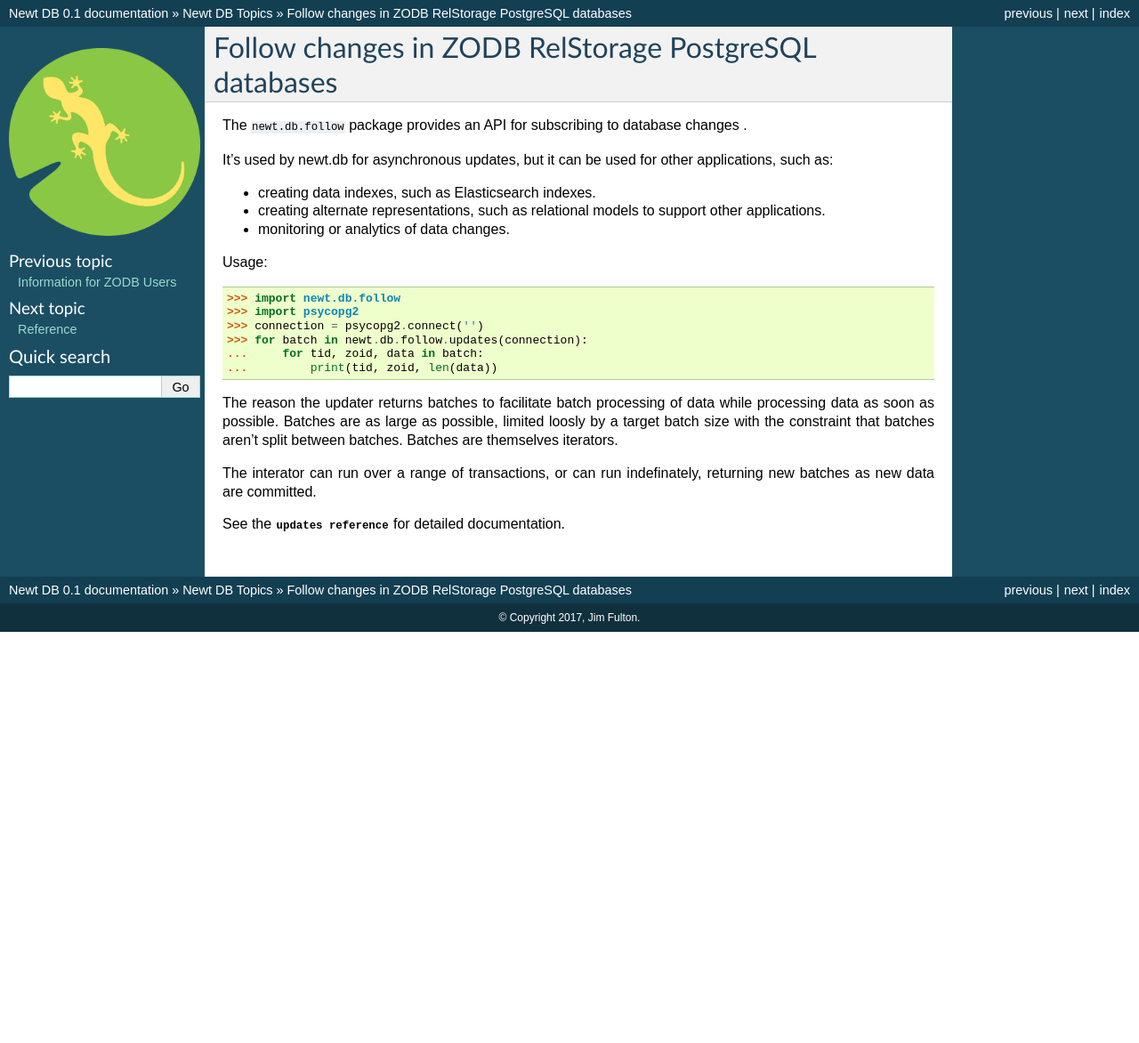
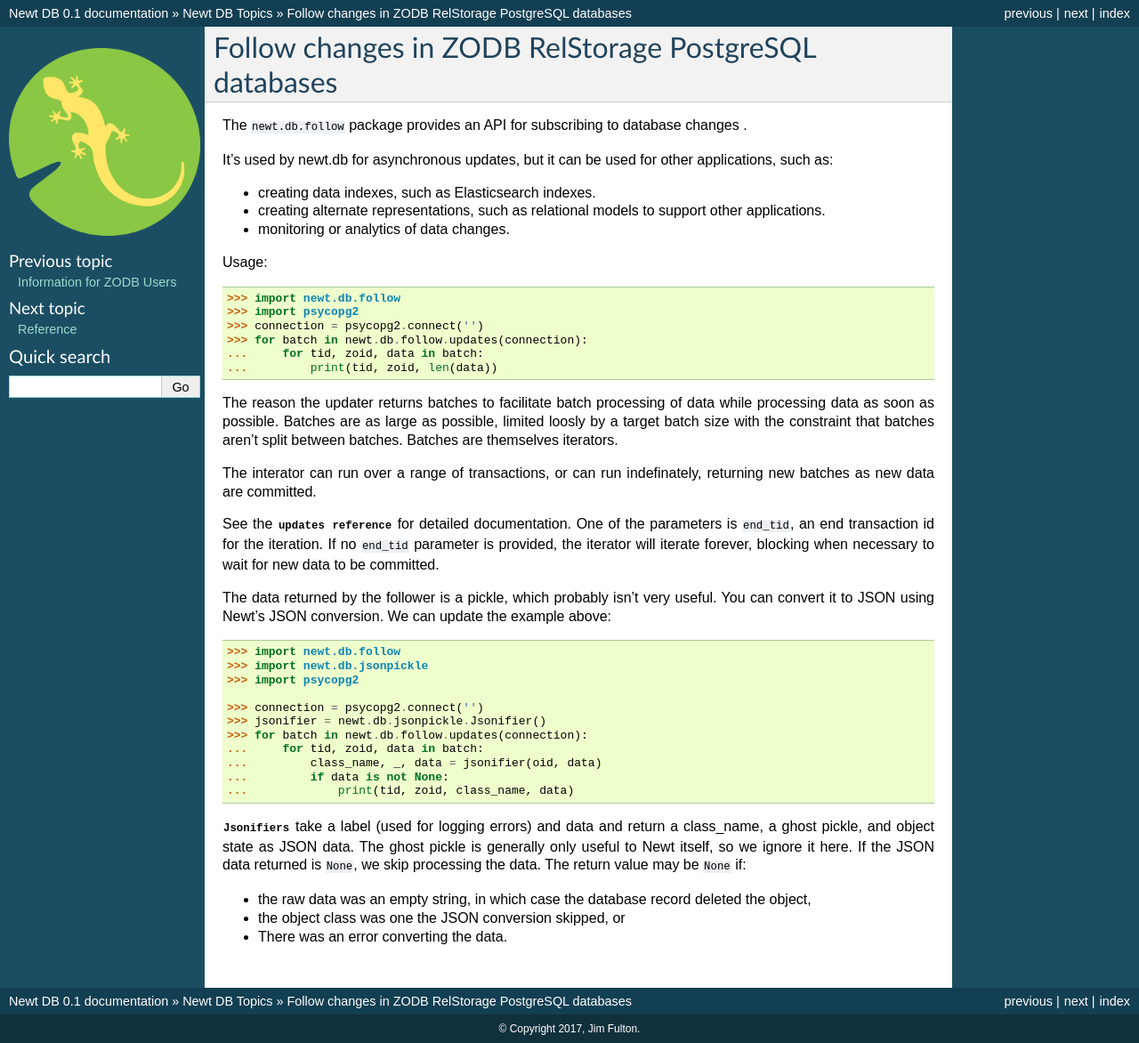
Before and after one commit to newtdb/db, a Sphinx documentation site: the page built from doc/topics/following.rst, in a window 1280 px wide. Shown: the whole page at 89% size. Built offline with Sphinx 7.4.7, drawn with Linux system fonts in a browser that asks for light colours; before the commit the page ends 900 px from its top, so only the background shows below that.

Commit message:
show how to follow as json

```diff
--- a/doc/topics/following.rst
+++ b/doc/topics/following.rst
@@ -34,4 +34,37 @@ The interator can run over a range of transactions, or can run
 indefinately, returning new batches as new data are committed.
 
 See the :py:func:`updates reference <newt.db.follow.updates>` for
-detailed documentation.
+detailed documentation.  One of the parameters is ``end_tid``, an end
+transaction id for the iteration. If no ``end_tid`` parameter is
+provided, the iterator will iterate forever, blocking when necessary
+to wait for new data to be committed.
+
+The data returned by the follower is a pickle, which probably isn't
+very useful.  You can convert it to JSON using Newt's JSON conversion.
+We can update the example above::
+
+  >>> import newt.db.follow
+  >>> import newt.db.jsonpickle
+  >>> import psycopg2
+
+  >>> connection = psycopg2.connect('')
+  >>> jsonifier = newt.db.jsonpickle.Jsonifier()
+  >>> for batch in newt.db.follow.updates(connection):
+  ...     for tid, zoid, data in batch:
+  ...         class_name, _, data = jsonifier(oid, data)
+  ...         if data is not None:
+  ...             print(tid, zoid, class_name, data)
+
+:py:class:`Jsonifiers <newt.db.jsonpickle.Jsonifier>` take a label
+(used for logging errors) and data and return a class_name, a ghost
+pickle, and object state as JSON data.  The ghost pickle is generally
+only useful to Newt itself, so we ignore it here.  If the JSON data
+returned is ``None``, we skip processing the data.  The return value may
+be ``None`` if:
+
+- the raw data was an empty string, in which case the database record
+  deleted the object,
+
+- the object class was one the JSON conversion skipped, or
+
+- There was an error converting the data.
```
